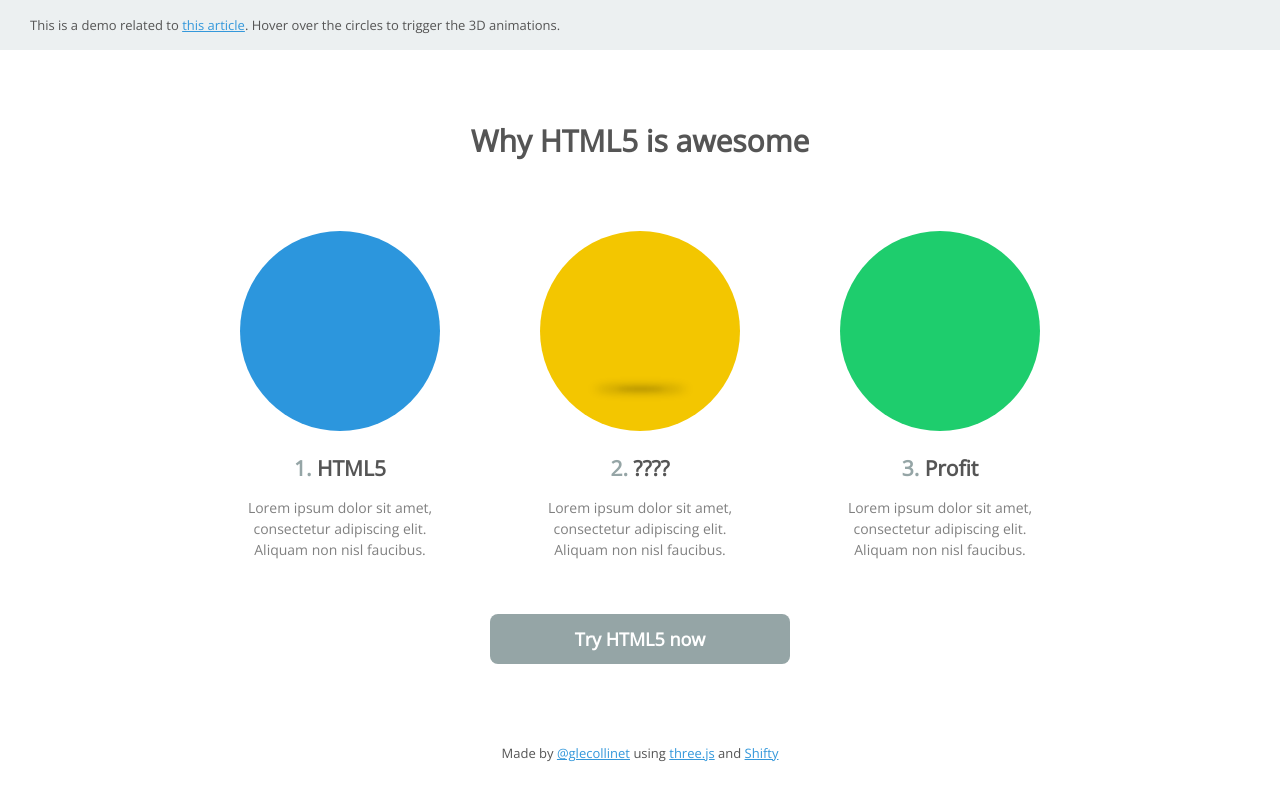
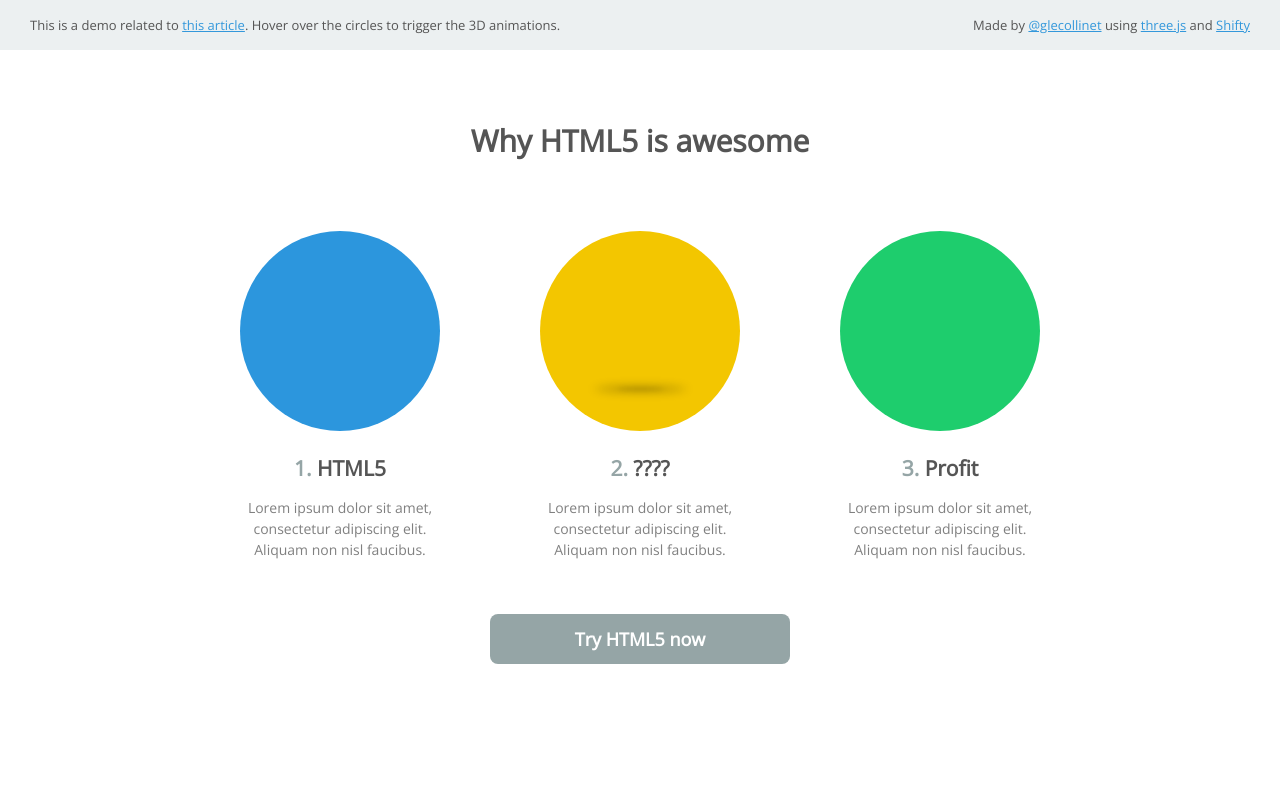
Before and after one commit to glecollinet/webgl-demo, a plain HTML site: page index.html in a window 1280 px wide. Drawn offline with nearby package versions, Linux system fonts and the light colour scheme; a script that the page names is missing.

Commit message:
Update credits

```diff
--- a/index.html
+++ b/index.html
@@ -113,8 +113,9 @@
       }
 
       #credits {
-        margin-top: 80px;
-        margin-bottom: 40px;
+        display: inline-block;
+        float: right;
+        padding-right: 30px;
       }
 
       a {
@@ -152,6 +153,10 @@
   <body>
     <div id="info">
       This is a demo related to <a href="#">this article</a>. Hover over the circles to trigger the 3D animations.
+
+      <div id="credits">
+       Made by <a href="http://twitter.com/glecollinet">@glecollinet</a> using <a href="http://threejs.org">three.js</a> and <a href="http://jeremyckahn.github.io/shifty/">Shifty</a></div>
+      </div>
     </div>
 
     <h1>Why HTML5 is awesome</h1>
@@ -196,10 +201,6 @@
       <a href="#" class="button">Try HTML5 now</a>
     </div>
 
-    <div id="credits">
-     Made by <a href="http://twitter.com/glecollinet">@glecollinet</a> using <a href="http://threejs.org">three.js</a> and <a href="http://jeremyckahn.github.io/shifty/">Shifty</a></div>
-    </div>
-
     <script src="js/shifty.min.js"></script>
     <script src="//ajax.googleapis.com/ajax/libs/jquery/1.10.2/jquery.min.js"></script>
     <script src="js/three.min.js"></script>
```
